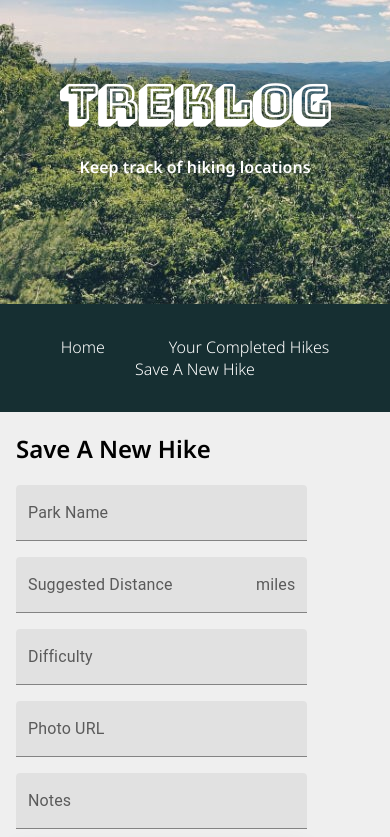
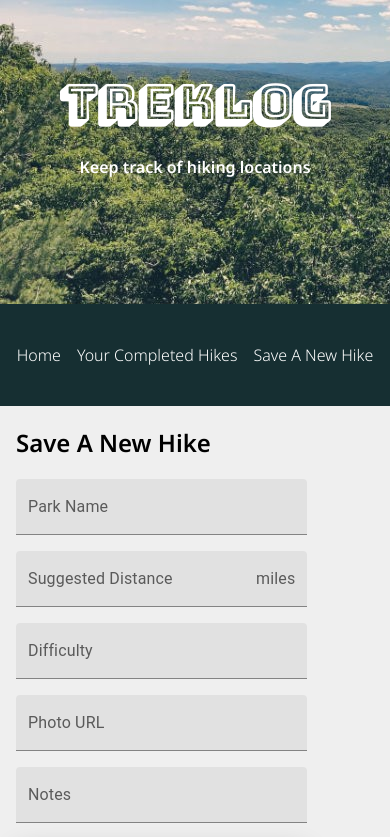
Before and after one commit to StephenCsengo/flatiron-phase-2-project-frontend, a React (Create React App) app: page /addhike in a window 390 px wide. Shown: the top 837 px of the page. Built offline with nearby package versions, Linux system fonts and the light colour scheme; no server answers.

Commit message:
Adjust Navbar padding for mobile views

```diff
--- a/src/App.css
+++ b/src/App.css
@@ -42,6 +42,7 @@ button,
   flex-direction: row;
   align-items: center;
   cursor: pointer;
+  justify-content: center;
 }
 
 button:hover,
@@ -119,3 +120,10 @@ button:hover,
 .add-img {
   margin-top: 1.75em;
 }
+
+@media (max-width: 480px) {
+  .navbar a {
+    display: flex;
+    padding: 0.5em;
+  }
+}
```
